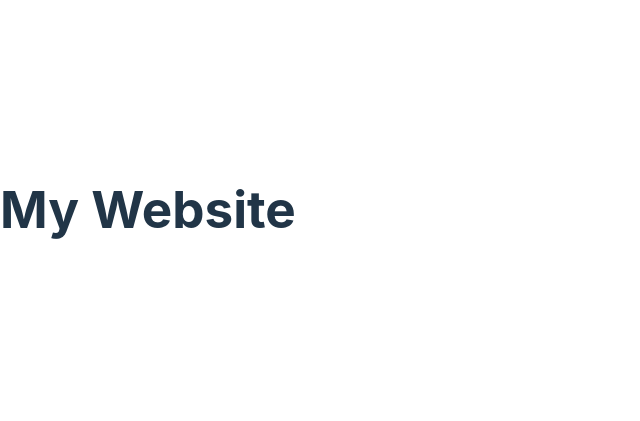
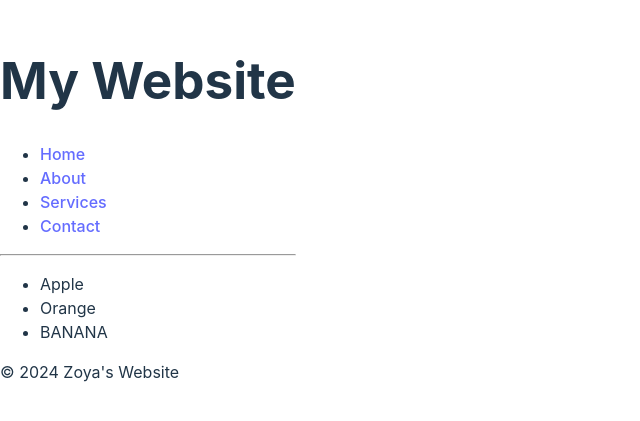
Before and after one commit to zoyasiddiqui/Learning-React, a React (Vite) app in the folder website/my-react-app/: page / in a window 1280 px wide. Shown: the part 191-612 px from the top of the page, without its empty margins (0-640 px from the left). Built offline with nearby package versions, Linux system fonts and the light colour scheme.

Commit message:
Added more react components and put them in App.

```diff
--- a/website/my-react-app/src/App.jsx
+++ b/website/my-react-app/src/App.jsx
@@ -1,8 +1,14 @@
 import Header from './Header.jsx'
+import Footer from './Footer.jsx'
+import Food from './Food.jsx'
 
 function App() {
   return(
-    <Header></Header>
+    <>
+      <Header></Header>
+      <Food></Food>
+      <Footer></Footer>
+    </>
   );
 }
 
--- /dev/null
+++ b/website/my-react-app/src/Food.jsx
@@ -0,0 +1,17 @@
+import { useLayoutEffect } from "react";
+
+function Food() {
+
+    const food1 = "Orange";
+    const food2 = "Banana";
+
+    return(
+        <ul>
+            <li>Apple</li>
+            <li>{food1}</li>
+            <li>{food2.toUpperCase()}</li>
+        </ul>
+    );
+}
+
+export default Food
--- /dev/null
+++ b/website/my-react-app/src/Footer.jsx
@@ -0,0 +1,12 @@
+
+function Footer() {
+    return(
+        <footer>
+            {/* &copy; is the copyright symbol */}
+            {/* The stuff within the curly braces is javascript */}
+            <p>&copy; {new Date().getFullYear()} Zoya's Website</p>
+        </footer>
+    );
+}
+
+export default Footer
--- a/website/my-react-app/src/Header.jsx
+++ b/website/my-react-app/src/Header.jsx
@@ -1,9 +1,19 @@
 
 // We can write a combination of javascript and html
 function Header() {
+    // jsx functions can only return one element, but that element can have children
     return(
         <header>
             <h1>My Website</h1>
+            <nav>
+                <ul>
+                    <li><a href="#">Home</a></li>
+                    <li><a href="#">About</a></li>
+                    <li><a href="#">Services</a></li>
+                    <li><a href="#">Contact</a></li>
+                </ul>
+            </nav>
+            <hr></hr>
         </header>
     );
 }
```
